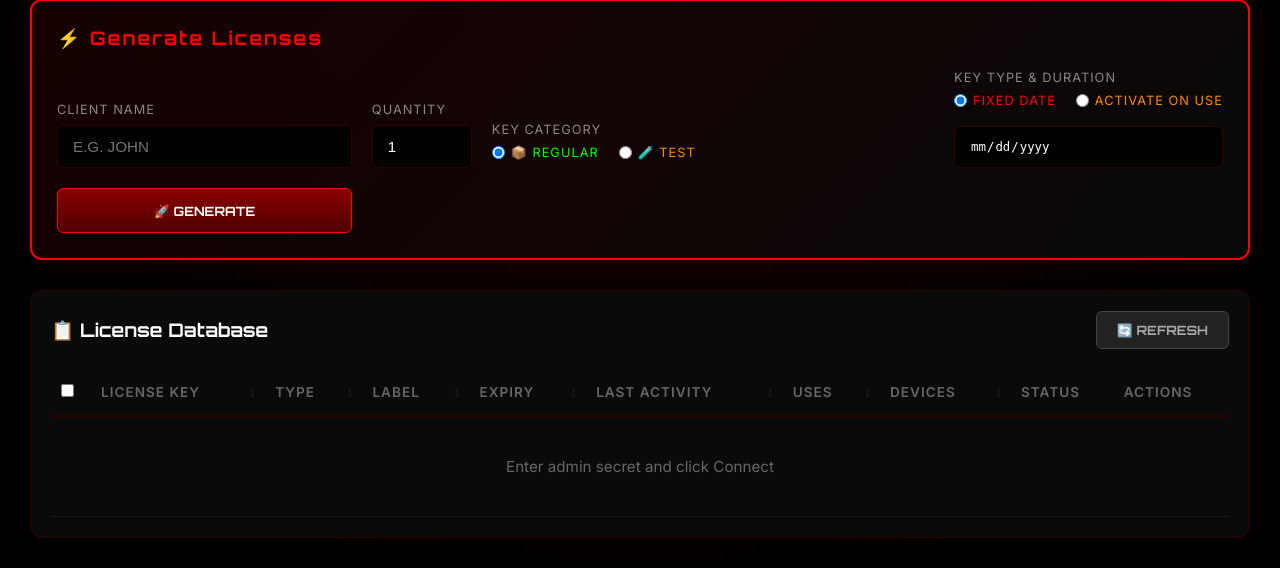
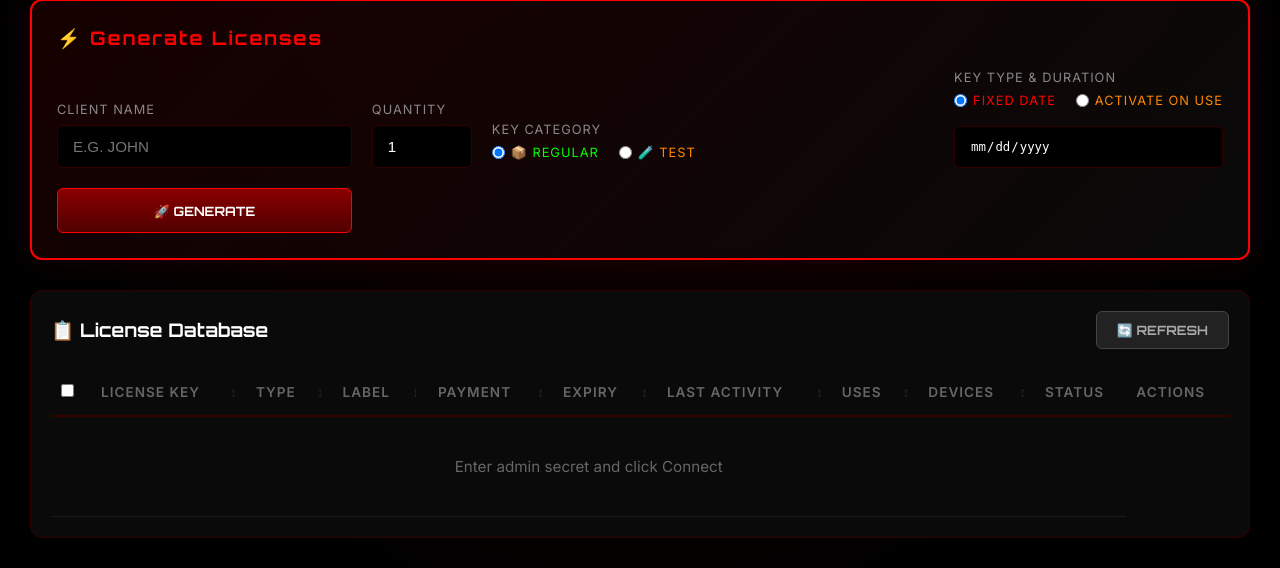
Before and after one commit to usamas9plus/vencaselfie, a Flask app: page /admin in a window 1280 px wide. Shown: the part 329-897 px from the top of the page. Run offline with Flask 3, Linux system fonts and the light colour scheme.

Commit message:
Update admin.html

```diff
--- a/templates/admin.html
+++ b/templates/admin.html
@@ -677,6 +677,7 @@
                         <th class="sortable" onclick="sortTable('key')" id="th-key">License Key</th>
                         <th class="sortable" onclick="sortTable('key_category')" id="th-key_category">Type</th>
                         <th class="sortable" onclick="sortTable('label')" id="th-label">Label</th>
+                        <th class="sortable" onclick="sortTable('payment_status')" id="th-payment_status">Payment</th>
                         <th class="sortable" onclick="sortTable('expiry')" id="th-expiry">Expiry</th>
                         <th class="sortable" onclick="sortTable('last_activity')" id="th-last_activity">Last Activity
                         </th>
@@ -911,11 +912,16 @@
                 const categoryBadge = lic.key_category === 'test'
                     ? '<span class="badge" style="background:rgba(255,136,0,0.2);color:var(--orange);border:1px solid var(--orange)">TEST</span>'
                     : '<span class="badge" style="background:rgba(0,255,0,0.1);color:var(--green);border:1px solid var(--green)">REGULAR</span>';
+                const paymentBadge = lic.key_category === 'test' ? '<span class="badge" style="background:rgba(128,128,128,0.2);color:#888;border:1px solid #888">N/A</span>'
+                    : (lic.payment_status === 'Payment Pending' ? '<span class="badge" style="background:rgba(255,165,0,0.2);color:orange;border:1px solid orange">PENDING</span>'
+                        : (lic.payment_status === 'Payment Suspended' ? '<span class="badge" style="background:rgba(255,0,0,0.2);color:var(--red);border:1px solid var(--red)">SUSPENDED</span>'
+                            : '<span class="badge" style="background:rgba(0,255,0,0.1);color:var(--green);border:1px solid var(--green)">RECEIVED</span>'));
                 row.innerHTML = `
                     <td><input type="checkbox" class="row-checkbox" data-key="${lic.key}" onclick="updateBulkActions()"></td>
                     <td class="key-text">${lic.key}</td>
                     <td>${categoryBadge}</td>
                     <td>${labelDisplay} <button class="action-btn edit" onclick="editLabel('${lic.key}', '${lic.label || ''}')" style="padding:2px 6px; font-size:0.65em">🏷️</button></td>
+                    <td>${paymentBadge} <button class="action-btn edit" onclick="editPaymentStatus('${lic.key}', '${lic.payment_status || 'Payment Received'}')" style="padding:2px 6px; font-size:0.65em">✏️</button></td>
                     <td>${lic.expiry}</td>
                     <td>${formatActivity(lic.last_activity)}</td>
                     <td>${lic.usage}</td>
@@ -989,6 +995,19 @@
         async function editLabel(key, currentLabel) {
             const newLabel = prompt("Enter label for this key (e.g. user name, purpose):", currentLabel);
             if (newLabel !== null) apiCall('/api/admin/update_label', { license_key: key, label: newLabel }, "🏷️ Label Updated!");
+        }
+
+        async function editPaymentStatus(key, currentStatus) {
+            const choice = prompt(`Set Payment Status for ${key}:\n1 = Received\n2 = Pending\n3 = Suspended`,
+                                  currentStatus === 'Payment Received' ? '1' :
+                                  currentStatus === 'Payment Pending' ? '2' : '3');
+            if (choice === '1') {
+                apiCall('/api/admin/update_payment_status', { license_key: key, payment_status: 'Payment Received' }, '💰 Status updated to Received');
+            } else if (choice === '2') {
+                apiCall('/api/admin/update_payment_status', { license_key: key, payment_status: 'Payment Pending' }, '⏳ Status updated to Pending');
+            } else if (choice === '3') {
+                apiCall('/api/admin/update_payment_status', { license_key: key, payment_status: 'Payment Suspended' }, '🛑 Status updated to Suspended');
+            }
         }
 
         async function resetLock(key) {
```
